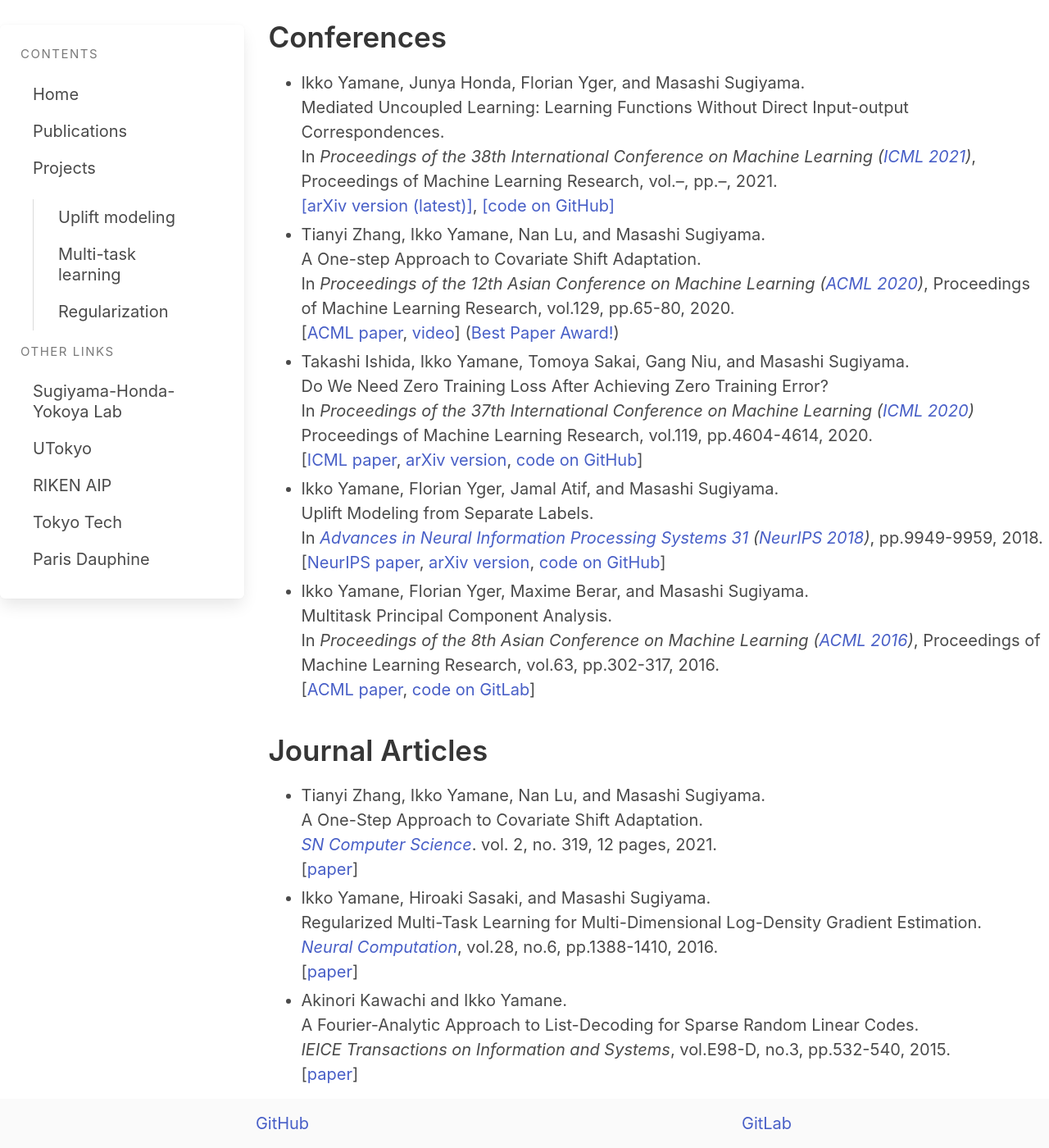
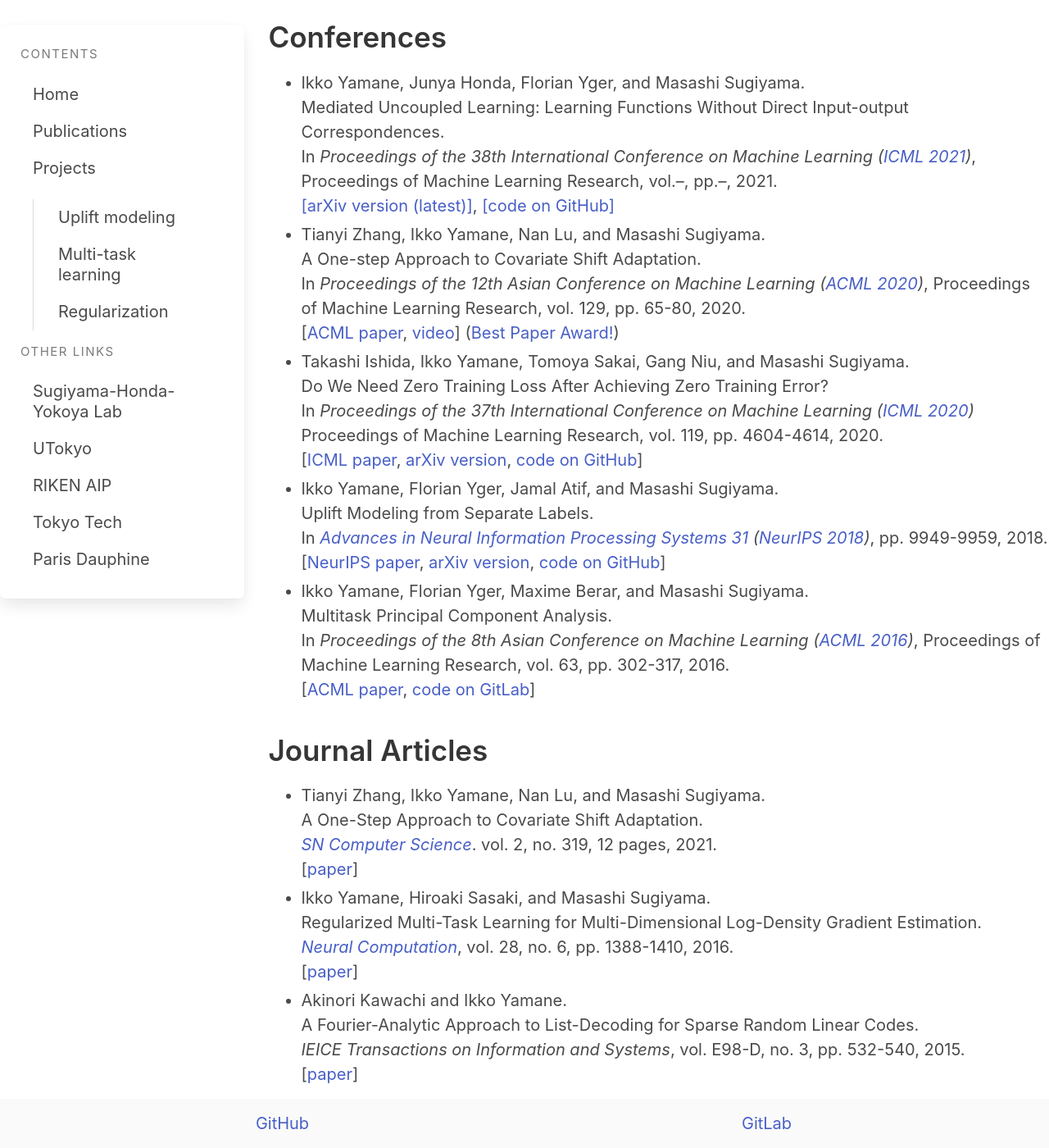
Before and after one commit to i-yamane/i-yamane.github.io, a Jekyll site: the page built from publications.md, in a window 1280 px wide and 1400 px high, scrolled down 260 px. Shown: the whole window at 82% size. Built offline with Jekyll 4.4.1, drawn with Linux system fonts in a browser that asks for light colours; nearby versions of some CDN libraries; part of the change alters nothing that is shown.

```diff
--- a/publications.md
+++ b/publications.md
@@ -21,13 +21,13 @@ Proceedings of Machine Learning Research, vol.--, pp.--, 2021.<br />
 - Tianyi Zhang, Ikko Yamane, Nan Lu, and Masashi Sugiyama.<br />
 A One-step Approach to Covariate Shift Adaptation.<br />
 In _Proceedings of the 12th Asian Conference on Machine Learning ([ACML 2020](http://www.acml-conf.org/2020/))_,
-Proceedings of Machine Learning Research, vol.129, pp.65-80, 2020.<br />
+Proceedings of Machine Learning Research, vol. 129, pp. 65-80, 2020.<br />
 [[ACML paper](http://proceedings.mlr.press/v129/zhang20a.html), [video](http://www.acml-conf.org/2020/video/paper/zhang20a)] ([Best Paper Award!](http://www.acml-conf.org/2020/program/awards))
 
 - Takashi Ishida, Ikko Yamane, Tomoya Sakai, Gang Niu, and Masashi Sugiyama.<br />
 Do We Need Zero Training Loss After Achieving Zero Training Error?<br />
 In _Proceedings of the 37th International Conference on Machine Learning ([ICML 2020](https://icml.cc/Conferences/2020))_
-Proceedings of Machine Learning Research, vol.119, pp.4604-4614, 2020.<br />
+Proceedings of Machine Learning Research, vol. 119, pp. 4604-4614, 2020.<br />
 [[ICML paper](http://proceedings.mlr.press/v119/ishida20a/ishida20a.pdf),
 [arXiv version](https://arxiv.org/abs/2002.08709),
 [code on GitHub](https://github.com/takashiishida/flooding)]
@@ -35,7 +35,7 @@ Proceedings of Machine Learning Research, vol.119, pp.4604-4614, 2020.<br />
 - Ikko Yamane, Florian Yger, Jamal Atif, and Masashi Sugiyama.<br />
 Uplift Modeling from Separate Labels.<br />
 In _[Advances in Neural Information Processing Systems 31](https://papers.nips.cc/book/advances-in-neural-information-processing-systems-31-2018) ([NeurIPS 2018](https://nips.cc/Conferences/2018/))_,
-pp.9949-9959, 2018.<br />
+pp. 9949-9959, 2018.<br />
 [[NeurIPS paper](https://papers.nips.cc/paper/8198-uplift-modeling-from-separate-labels),
 [arXiv version](https://arxiv.org/abs/1803.05112),
 [code on GitHub](https://github.com/i-yamane/uplift)]
@@ -43,7 +43,7 @@ pp.9949-9959, 2018.<br />
 - Ikko Yamane, Florian Yger, Maxime Berar, and Masashi Sugiyama.<br />
 Multitask Principal Component Analysis.<br />
 In _Proceedings of the 8th Asian Conference on Machine Learning ([ACML 2016](http://www.acml-conf.org/2016/))_,
-Proceedings of Machine Learning Research, vol.63, pp.302-317, 2016.<br />
+Proceedings of Machine Learning Research, vol. 63, pp. 302-317, 2016.<br />
 [[ACML paper](http://proceedings.mlr.press/v63/yamane65.pdf),
 [code on GitLab](https://gitlab.com/yamane.ikko/MTPCA)]
 
@@ -56,12 +56,12 @@ A One-Step Approach to Covariate Shift Adaptation.<br />
 
 - Ikko Yamane, Hiroaki Sasaki, and Masashi Sugiyama.<br />
 Regularized Multi-Task Learning for Multi-Dimensional Log-Density Gradient Estimation.<br />
-<a href="https://www.mitpressjournals.org/loi/neco"><i>Neural Computation</i></a>, vol.28, no.6, pp.1388-1410, 2016.<br />
-[[paper](http://www.ms.k.u-tokyo.ac.jp/2016/MT-LSLDG.pdf)]
+<a href="https://www.mitpressjournals.org/loi/neco"><i>Neural Computation</i></a>, vol. 28, no. 6, pp. 1388-1410, 2016.<br />
+[[paper](https://direct.mit.edu/neco/article/28/7/1388/8167/Regularized-Multitask-Learning-for?searchresult=1)]
 
 - Akinori Kawachi and Ikko Yamane.<br />
 A Fourier-Analytic Approach to List-Decoding for Sparse Random Linear Codes.<br />
-<i>IEICE Transactions on Information and Systems</i>, vol.E98-D, no.3, pp.532-540, 2015.<br />
+<i>IEICE Transactions on Information and Systems</i>, vol. E98-D, no. 3, pp. 532-540, 2015.<br />
 [[paper](https://www.jstage.jst.go.jp/article/transinf/E98.D/3/E98.D_2014FCP0016/_article)]
 
 </div>
```
